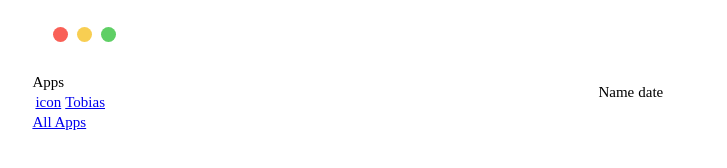
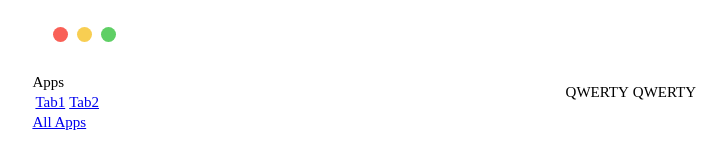
Before and after one commit to walyncia/HistoriographyByPhone, a plain HTML site: page index.html in a window 1280 px wide. Shown: the whole page, without its empty margins (112-839 px from the left). Drawn offline with Linux system fonts and the light colour scheme.

Commit message:
Change dummy data

```diff
--- a/index.html
+++ b/index.html
@@ -30,8 +30,8 @@
                <a href="#">
                 <table>
                     <tr>
-                      <td>icon</td>
-                      <td>Tobias</td>
+                      <td>Tab1</td>
+                      <td>Tab2</td>
                     </tr>
                 </table>
                 <!-- <svg viewBox="0 0 512 512">
@@ -56,8 +56,8 @@
     <div id= "contentlabel">
             <table id= "content-text">
                 <tr>
-                  <td>Name</td>
-                  <td>date</td>
+                  <td>QWERTY</td>
+                  <td>QWERTY</td>
                 </tr>
             </table>
             <table id= "Mobilecontent-text">
```
